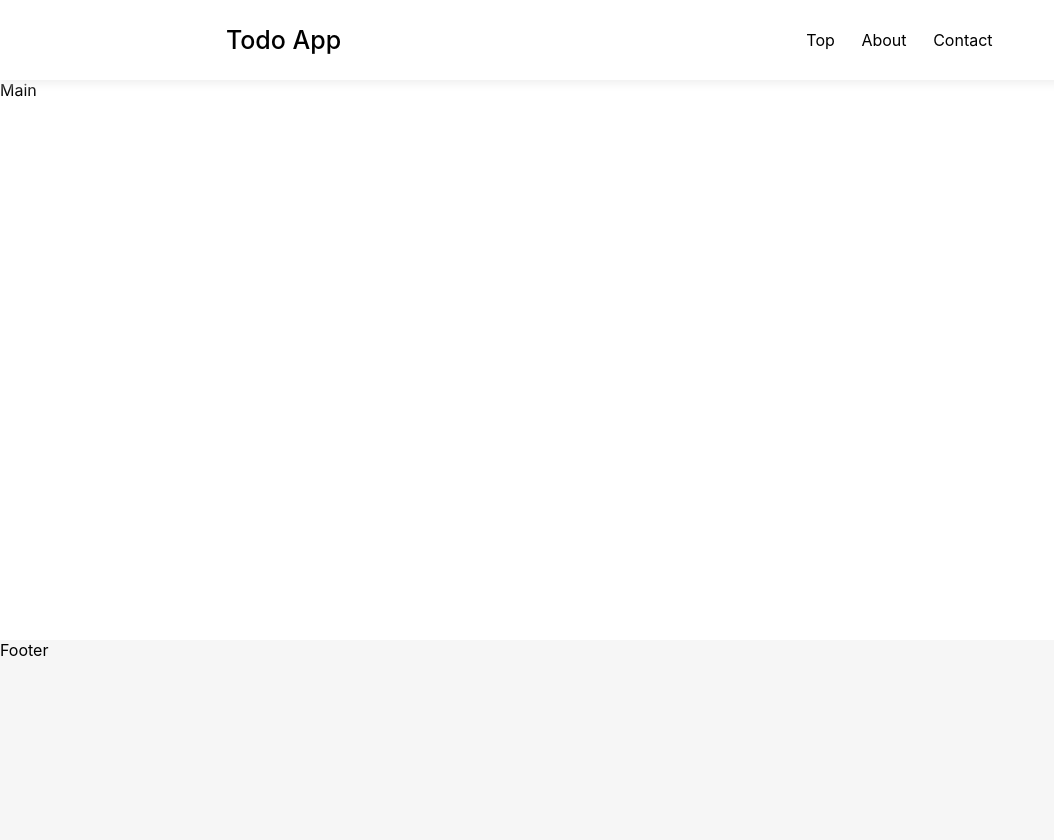
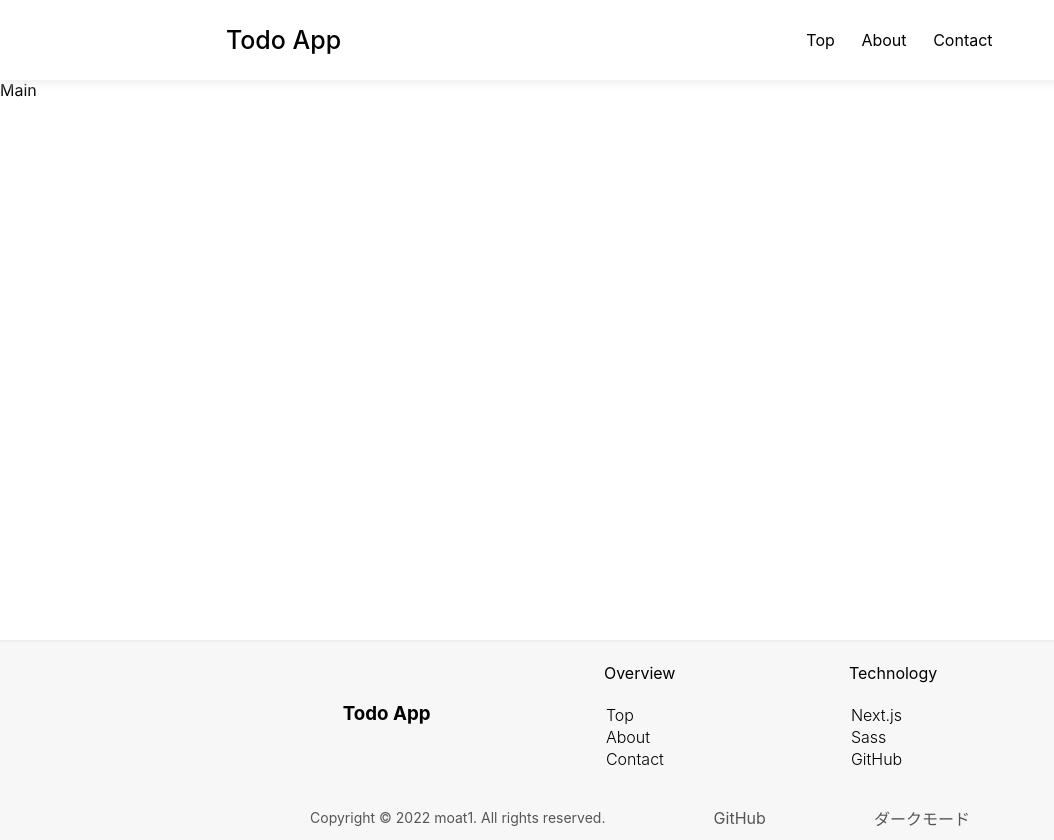
Before and after one commit to moat1/TodoApplication, a Next.js app: page / in a window 1280 px wide. Shown: the whole page, without its empty margins (0-1054 px from the left). Built offline with nearby package versions, Linux system fonts and the light colour scheme.

Commit message:
フッターの改修

```diff
--- a/src/components/Footer/Footer.module.css
+++ b/src/components/Footer/Footer.module.css
@@ -1,4 +1,59 @@
 .footer {
-  background-color: rgb(246, 246, 246);
+  display: flex;
+  flex-direction: column;
+  justify-content: space-between;
+  background-color: rgb(247, 247, 247);
   min-height: 200px;
+  border-top: 2px solid rgb(238, 238, 238);
+  padding: 0 20% 0 20%;
 }
+.footerTop {
+  display: flex;
+  justify-content: space-around;
+}
+.logo {
+  display: flex;
+  align-items: center;
+}
+/* .overview {
+
+} */
+.overview h4 {
+  font-weight: 400;
+}
+.overview ul {
+  list-style: none;
+  padding-left: 0%;
+}
+.overview li {
+  margin: 2px;
+  font-weight: 300;
+}
+.overview li:hover {
+  text-decoration: underline;
+}
+/* .technology {
+} */
+.technology h4 {
+  font-weight: 400;
+}
+.technology ul {
+  list-style: none;
+  padding-left: 0%;
+}
+.technology li {
+  margin: 2px;
+  font-weight: 300;
+}
+.technology li:hover {
+  text-decoration: underline;
+}
+.footerBottom {
+  display: flex;
+  justify-content: space-around;
+  align-items: center;
+  color: rgb(86, 86, 86);
+}
+.footerBottom p {
+  font-size: 14px;
+}
--- a/src/components/Footer/index.jsx
+++ b/src/components/Footer/index.jsx
@@ -1,5 +1,48 @@
 import classes from './Footer.module.css';
 
 export function Footer() {
-  return <footer className={classes.footer}>Footer</footer>;
+  return (
+    <footer className={classes.footer}>
+      <div className={classes.footerTop}>
+        <div className={classes.logo}>
+          <h3>Todo App</h3>
+        </div>
+        <div className={classes.overview}>
+          <h4>Overview</h4>
+          <ul>
+            {/* あとでaタグをLinkに変更！ */}
+            <li>
+              <a href='#'>Top</a>
+            </li>
+            <li>
+              <a href='#'>About</a>
+            </li>
+            <li>
+              <a href='#'>Contact</a>
+            </li>
+          </ul>
+        </div>
+        <div className={classes.technology}>
+          <h4>Technology</h4>
+          <ul>
+            {/* あとでaタグをLinkに変更！ */}
+            <li>
+              <a href='#'>Next.js</a>
+            </li>
+            <li>
+              <a href='#'>Sass</a>
+            </li>
+            <li>
+              <a href='#'>GitHub</a>
+            </li>
+          </ul>
+        </div>
+      </div>
+      <div className={classes.footerBottom}>
+        <p>Copyright © 2022 moat1. All rights reserved.</p>
+        <a href='https://github.com/moat1/todoapplication'>GitHub</a>
+        <div className={classes.darkmode}>ダークモード</div>
+      </div>
+    </footer>
+  );
 }
```
